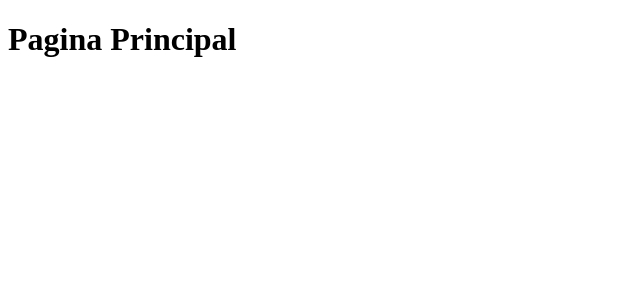
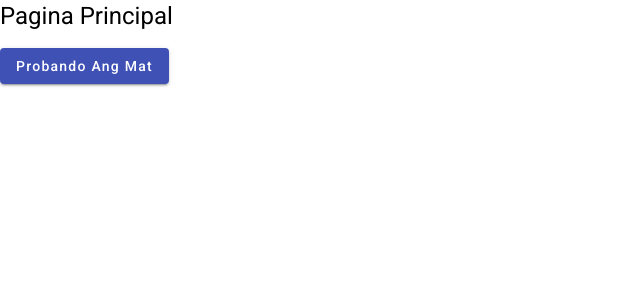
Before and after one commit to locodkno78/mascotas, an Angular app in the folder mascotas/: page / in a window 1280 px wide. Shown: the top 300 px of the page, without its empty margins (0-640 px from the left). Built offline with nearby package versions, Linux system fonts and the light colour scheme.

Commit message:
Instalacion de angular material

```diff
--- a/mascotas/angular.json
+++ b/mascotas/angular.json
@@ -25,6 +25,7 @@
               "src/assets"
             ],
             "styles": [
+              "@angular/material/prebuilt-themes/indigo-pink.css",
               "src/styles.css"
             ],
             "scripts": []
@@ -87,6 +88,7 @@
               "src/assets"
             ],
             "styles": [
+              "@angular/material/prebuilt-themes/indigo-pink.css",
               "src/styles.css"
             ],
             "scripts": []
--- a/mascotas/package.json
+++ b/mascotas/package.json
@@ -11,10 +11,12 @@
   "private": true,
   "dependencies": {
     "@angular/animations": "^16.2.0",
+    "@angular/cdk": "^16.2.14",
     "@angular/common": "^16.2.0",
     "@angular/compiler": "^16.2.0",
     "@angular/core": "^16.2.0",
     "@angular/forms": "^16.2.0",
+    "@angular/material": "^16.2.14",
     "@angular/platform-browser": "^16.2.0",
     "@angular/platform-browser-dynamic": "^16.2.0",
     "@angular/router": "^16.2.0",
--- a/mascotas/src/app/app-routing.module.ts
+++ b/mascotas/src/app/app-routing.module.ts
@@ -1,5 +1,6 @@
 import { NgModule } from '@angular/core';
 import { RouterModule, Routes } from '@angular/router';
+
 
 const routes: Routes = [];
 
--- a/mascotas/src/app/app.component.html
+++ b/mascotas/src/app/app.component.html
@@ -1,3 +1,6 @@
 <h1>Pagina Principal</h1>
 
+
+<button mat-raised-button color="primary">Probando Ang Mat</button>
+
 <router-outlet></router-outlet>
--- a/mascotas/src/app/app.module.ts
+++ b/mascotas/src/app/app.module.ts
@@ -3,6 +3,10 @@
 
 import { AppRoutingModule } from './app-routing.module';
 import { AppComponent } from './app.component';
+import { BrowserAnimationsModule } from '@angular/platform-browser/animations';
+import {MatIconModule} from '@angular/material/icon';
+import {MatDividerModule} from '@angular/material/divider';
+import { MatButtonModule } from '@angular/material/button';
 
 @NgModule({
   declarations: [
@@ -10,7 +14,9 @@
   ],
   imports: [
     BrowserModule,
-    AppRoutingModule
+    AppRoutingModule,
+    BrowserAnimationsModule,
+    MatIconModule, MatDividerModule, MatButtonModule
   ],
   providers: [],
   bootstrap: [AppComponent]
--- a/mascotas/src/index.html
+++ b/mascotas/src/index.html
@@ -6,8 +6,11 @@
   <base href="/">
   <meta name="viewport" content="width=device-width, initial-scale=1">
   <link rel="icon" type="image/x-icon" href="favicon.ico">
+  <link rel="preconnect" href="https://fonts.gstatic.com">
+  <link href="https://fonts.googleapis.com/css2?family=Roboto:wght@300;400;500&display=swap" rel="stylesheet">
+  <link href="https://fonts.googleapis.com/icon?family=Material+Icons" rel="stylesheet">
 </head>
-<body>
+<body class="mat-typography">
   <app-root></app-root>
 </body>
 </html>
--- a/mascotas/src/styles.css
+++ b/mascotas/src/styles.css
@@ -1 +1,4 @@
 /* You can add global styles to this file, and also import other style files */
+
+html, body { height: 100%; }
+body { margin: 0; font-family: Roboto, "Helvetica Neue", sans-serif; }
```
Also changed, not shown: 1 other file (tests, documents, lock files or other folders).
